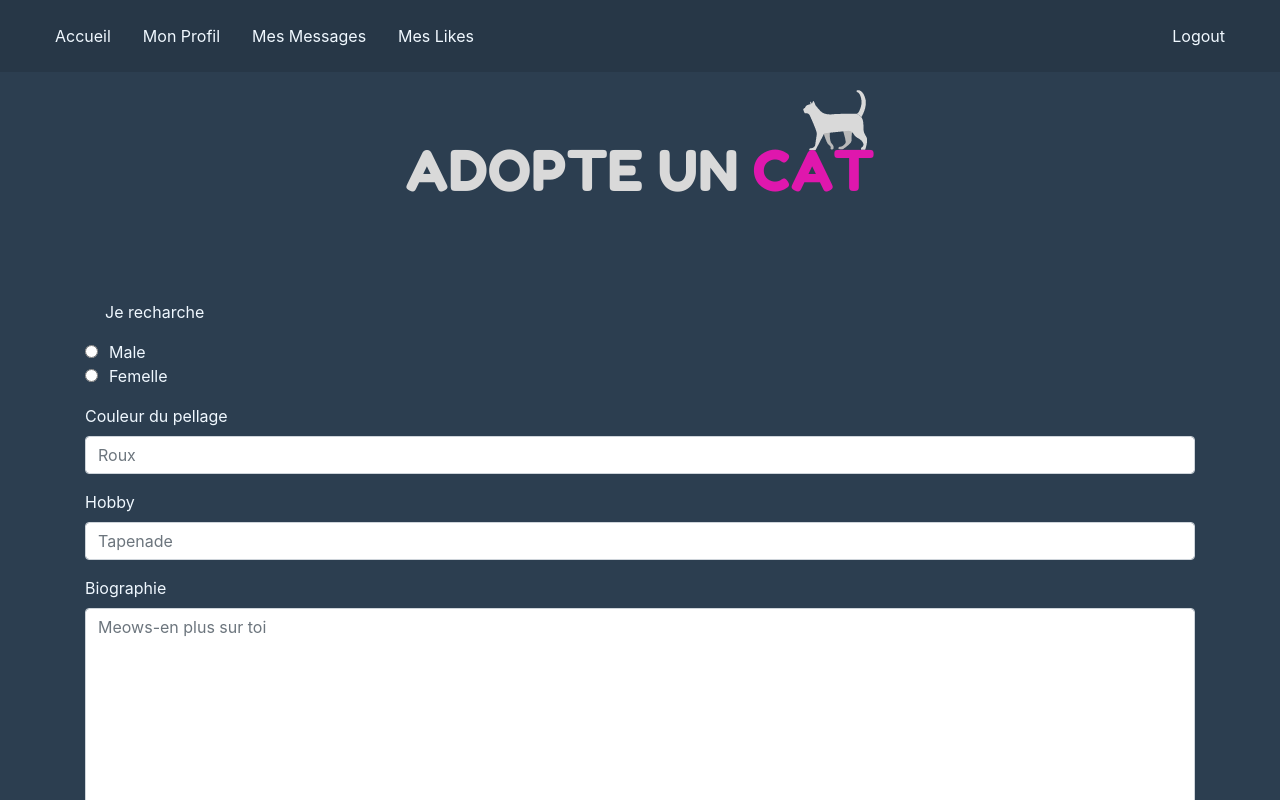
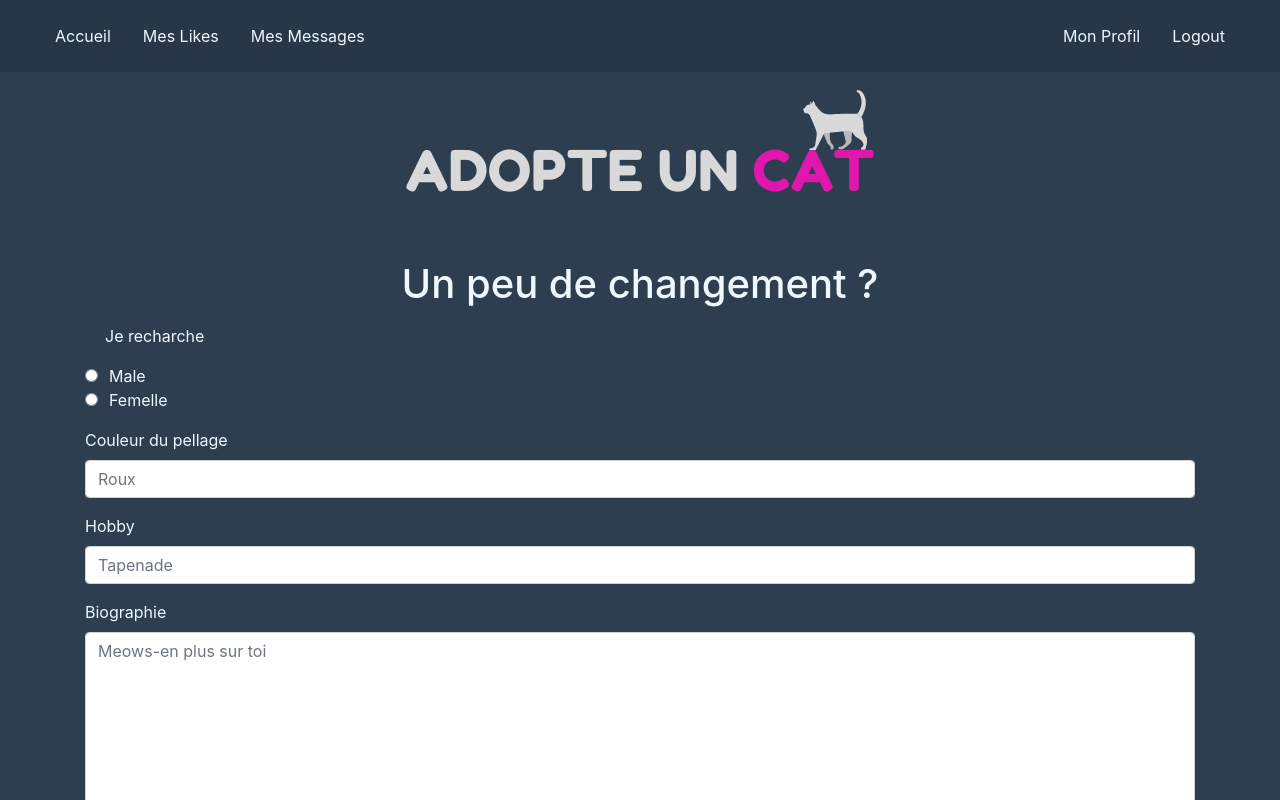
Before and after one commit to Pykix/adopte-un-cat-front, a Vue app: page /profil in a window 1280 px wide. Shown: the top 800 px of the page. Built offline with nearby package versions, Linux system fonts and the light colour scheme; no server answers; sample sign-in values are in the browser's storage.

Commit message:
[UP] Organise the link in navbar

```diff
--- a/src/components/Nav.vue
+++ b/src/components/Nav.vue
@@ -21,18 +21,17 @@
           <li class="nav-item mt-4 mt-lg-0 mx-3">
             <router-link to="/">Accueil</router-link>
           </li>
-
           <li class="nav-item mt-4 mt-lg-0 mx-3">
-            <router-link to="/profil">Mon Profil</router-link>
+            <router-link to="/likes">Mes Likes</router-link>
           </li>
           <li class="nav-item mt-4 mt-lg-0 mx-3">
             <router-link to="/message">Mes Messages</router-link>
           </li>
-          <li class="nav-item mt-4 mt-lg-0 mx-3">
-            <router-link to="/likes">Mes Likes</router-link>
-          </li>
         </ul>
         <ul class="navbar-nav">
+          <li class="nav-item mt-4 mt-lg-0 mx-3">
+            <router-link to="/profil">Mon Profil</router-link>
+          </li>
           <li class="nav-item mt-4 mt-lg-0" v-if="!logged">
             <router-link to="/login">Login</router-link>
           </li>
--- a/src/components/ProfileCard/ProfileCard.vue
+++ b/src/components/ProfileCard/ProfileCard.vue
@@ -24,18 +24,13 @@
           <h3 class="card-title">{{ profile.user | capitalize }}</h3>
           <hr />
           <h4>Profil</h4>
-
           <p class="card-text">{{ profile.biography }}</p>
           <hr />
           <h4>Hobby</h4>
-
           <p class="card-text">{{ profile.hobby }}</p>
           <hr />
           <h4>Couleur</h4>
-
           <p class="card-text">{{ profile.color }}</p>
-
-
           <hr />
           <hr />
           </div>
--- a/src/views/Profile.vue
+++ b/src/views/Profile.vue
@@ -1,7 +1,7 @@
 <template>
   <div class="text-center profile">
-    <img class="picture" :src="profileData.photo" alt="" />
     <div class="container">
+      <h1>Un peu de changement {{profileData.user}} ?</h1>
       <form class="justify-content-start">
         <div class="form-group text-left my-3">
           <div class="form-check">
```
